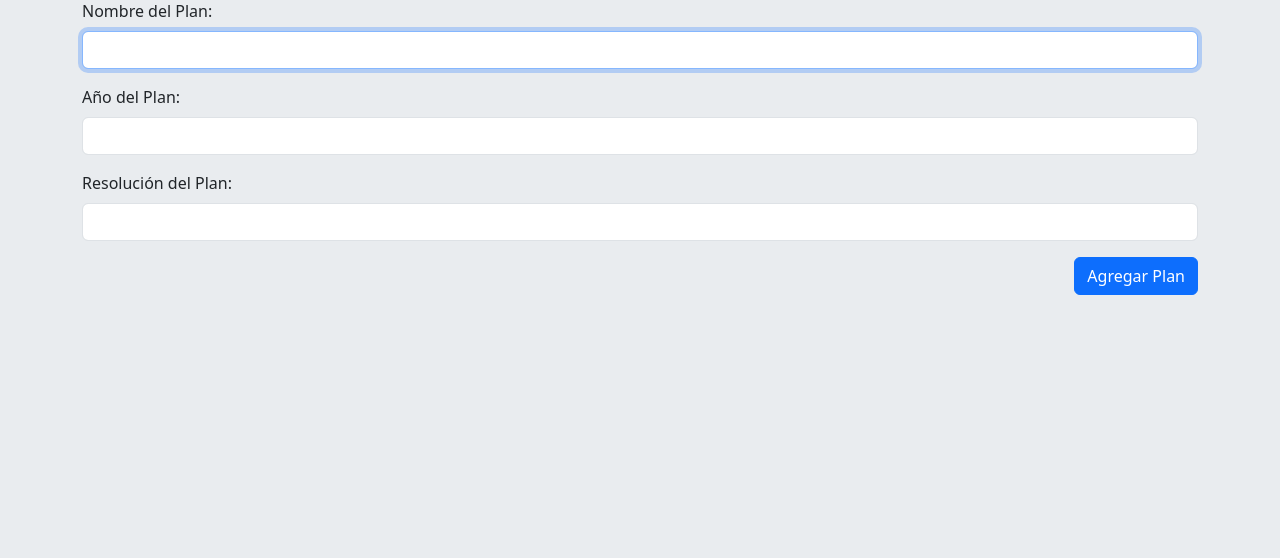
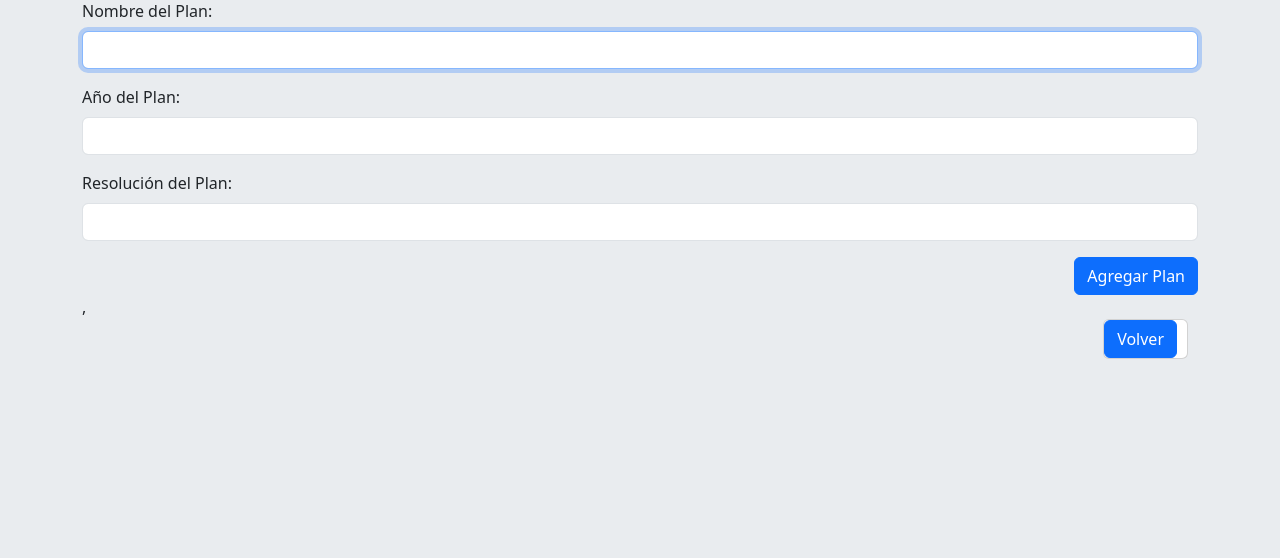
Before and after one commit to rodrigo-coco-espinoza/ProyectoFinal-TF, a Django app: template PPDApp/planes_admin/templates/agregar_plan.html in a window 1280 px wide. Shown: the part 153-711 px from the top of the page. Run offline with Django 5.2, Linux system fonts and the light colour scheme; the template is opened without the code that fills it, so the values that code supplies are empty; parts of the project's set-up code (start-up, migrations or seed data) failed here and were passed over.

Commit message:
Se agregaron botones de navegacion

```diff
--- a/PPDApp/planes_admin/templates/agregar_plan.html
+++ b/PPDApp/planes_admin/templates/agregar_plan.html
@@ -32,6 +32,18 @@
             <button type="submit" class="btn btn-primary">Agregar Plan</button>
         </div>
     </form>
+,<div class="justify-content-end">
+     <style>
+        .btn-align-right {
+            float: right;
+            margin-right: 10px; /* Ajusta según tu preferencia */
+        }
+    </style>
+    <div class="card btn-align-right"  onclick="window.location.href='/planes_admin/ver_planes/' ">
+        <a class="btn btn-primary btn-align-right" href="#" role="button">Volver</a>
+    </div>
+
+</div>
 
     <script>
         // Example starter JavaScript for disabling form submissions if there are invalid fields
```
Also changed, not shown: PPDApp/planes_admin/templates/lista_plan.html (+12 -0 lines).
